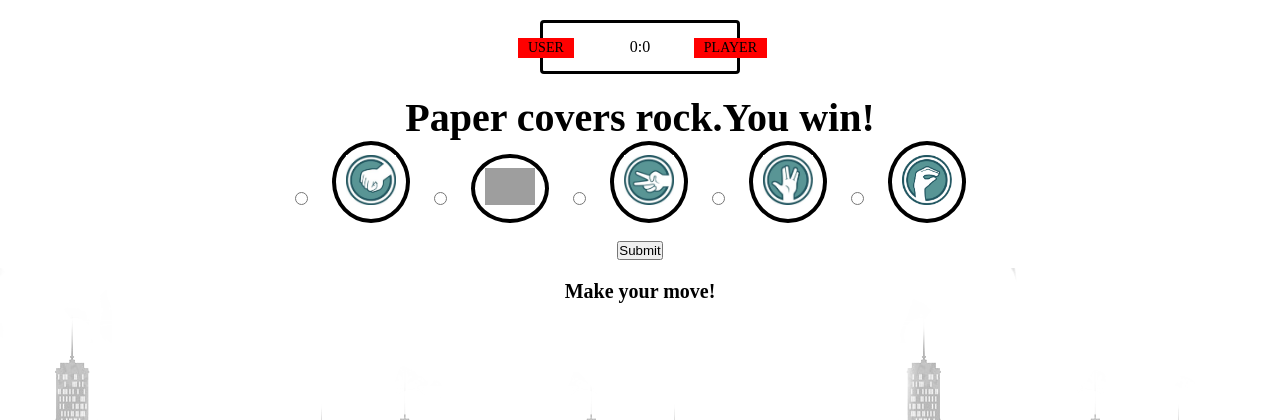
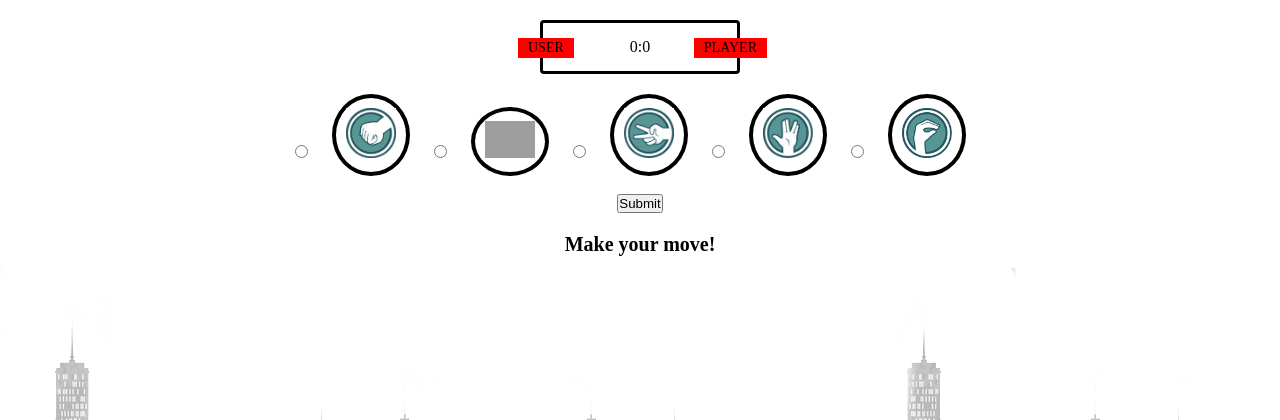
Before and after one commit to rhittleman/CS346_Project2, a Flask app: page /game in a window 1280 px wide. Shown: the part 77-497 px from the top of the page. Run offline with Flask 2, Linux system fonts and the light colour scheme; some libraries are stand-ins or nearby versions; grey boxes are pictures that could not be loaded.

Commit message:
Update game.html

```diff
--- a/templates/game.html
+++ b/templates/game.html
@@ -15,9 +15,7 @@
         <div id="player" class="sign">PLAYER</div>
         <span id="uscore">{{ x }}</span>:<span id="pscore">{{ y }}</span>
     </div>
-    <div class="result">
-        <p>Paper covers rock.You win!</p>
-    </div>
+
     <div classes="choices">
         <form action="" method="post">
             <input type="radio" name="options" value="r">
```
